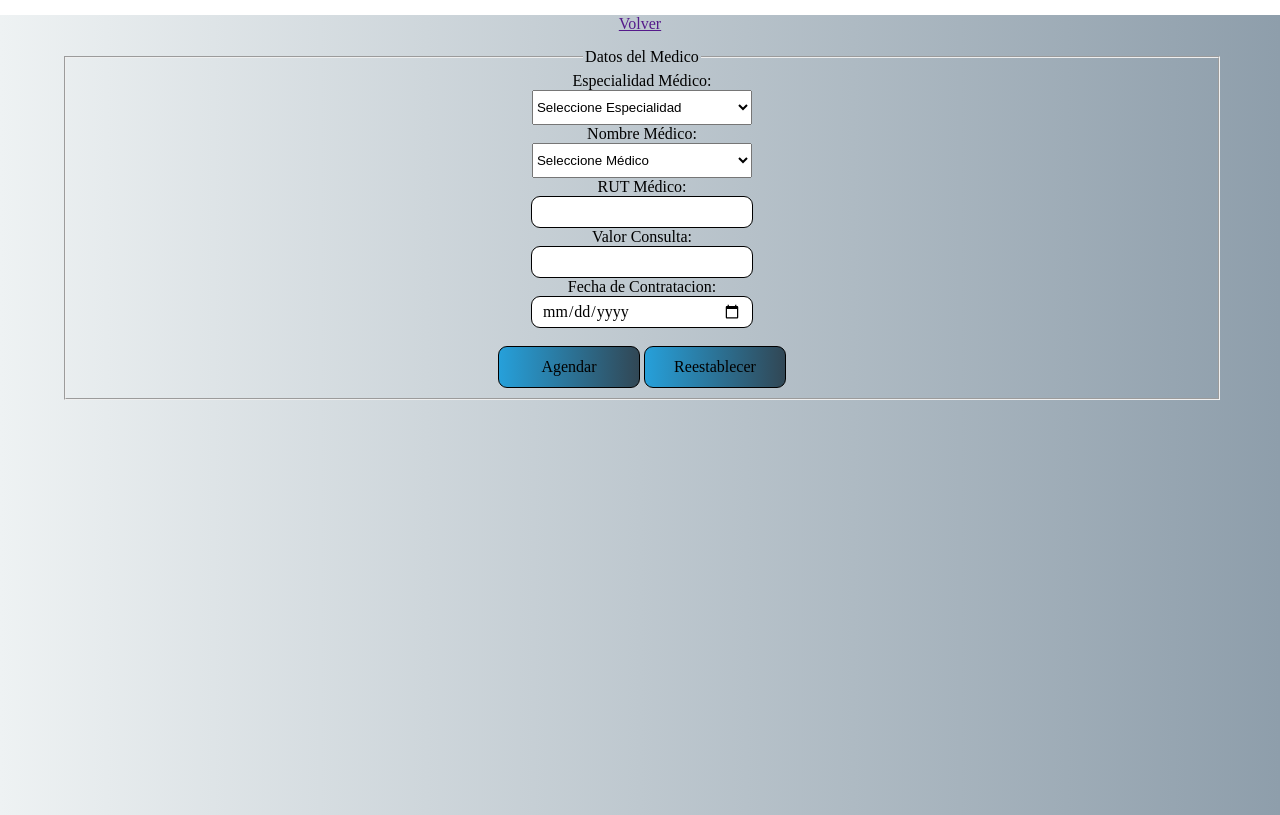
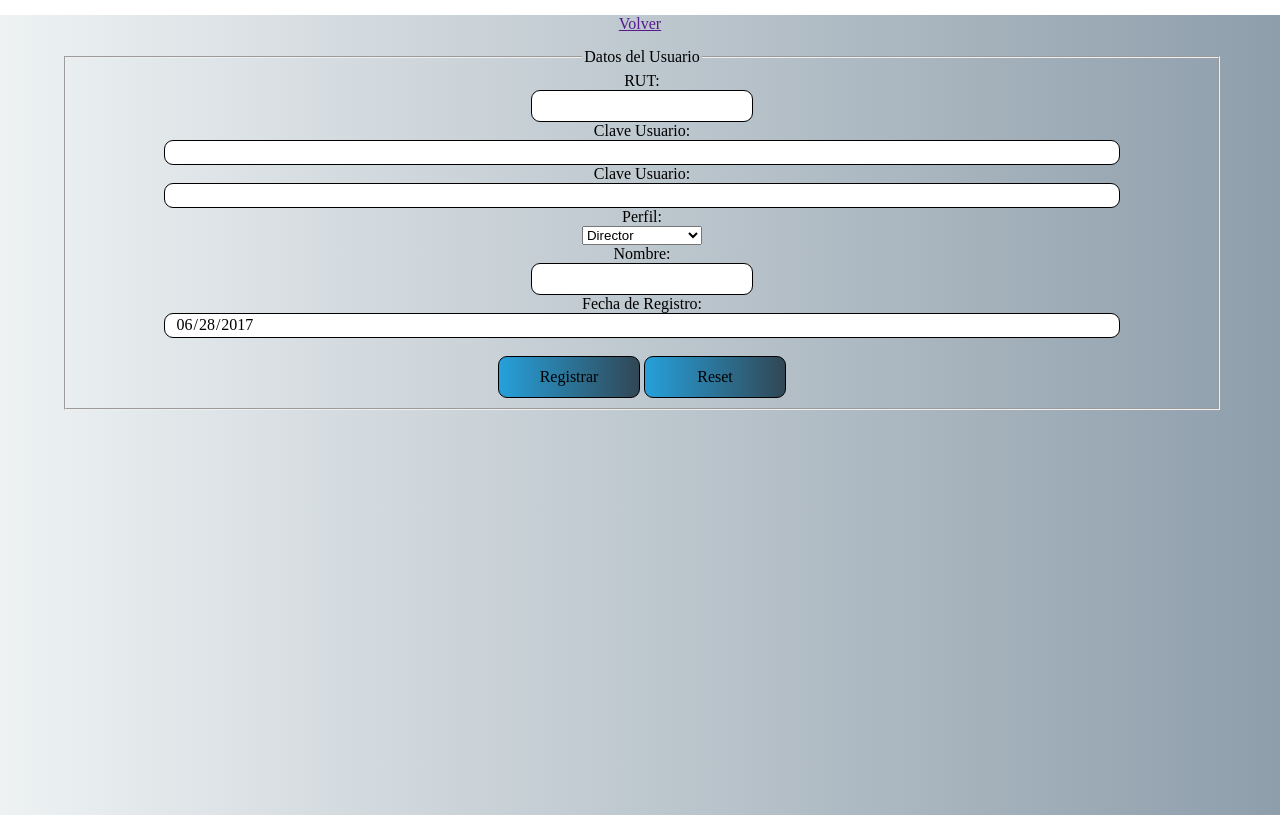
Before and after one commit to JuanAdasme/DAI5501_Examen, a PHP site: page /agregarUsuario.php in a window 1280 px wide. Run offline with PHP 8.4, Linux system fonts and the light colour scheme; some libraries are stand-ins or nearby versions.

Commit message:
Fix some errors in administrador.php. Add 'usuario' into database.

```diff
--- a/backend/controller/UsuarioController.php
+++ b/backend/controller/UsuarioController.php
@@ -17,7 +17,7 @@ class UsuarioController {
         $usuario->setNombre($nombre);
         $usuario->setFechaRegistro(date('d/m/y'));
 
-        $conexion = ConexionDB::getConexion();
+        $conexion = DBConnection::getConexion();
 
         $dao = new UsuarioDao($conexion);
         return $dao->agregarRegistro($usuario);
@@ -25,7 +25,7 @@ class UsuarioController {
 
     public static function validarUsuario($id, $clave) {
 
-        $conexion = ConexionDB::getConexion();
+        $conexion = DBConnection::getConexion();
         $daoUsuario = new UsuarioDao($conexion);
 
         $usuario = $daoUsuario->buscarPorId($id);
--- a/backend/dao/EstadisticaAtencionDao.php
+++ b/backend/dao/EstadisticaAtencionDao.php
@@ -33,7 +33,7 @@ class EstadisticaAtencionDao implements GenericDao {
 
           FROM paciente pac
           JOIN atencion at ON(pac.paciente_rut = at.atencion_paciente_rut)
-          where atencion_estado = "Realizada" ";
+          where atencion_estado = 'Realizada' ";
 
           $sentencia = $this->conexion->prepare($query);
           $sentencia->execute();
--- a/frontend/agregarUsuario.php
+++ b/frontend/agregarUsuario.php
@@ -1,3 +1,25 @@
+<?php
+include_once __DIR__ . '/../backend/controller/UsuarioController.php';
+if ($_SERVER['REQUEST_METHOD'] === 'GET') {
+
+    if (isset($_GET['rutUsuario']) && isset($_GET['claveUsuario']) && isset($_GET['confirmarClave']) &&
+            isset($_GET['perfilUsuario']) && isset($_GET['nombreUsuario']) && isset($_GET['fechaRegistro'])) {
+
+        if($_GET['claveUsuario'] != $_GET['confirmarClave']) {
+            ?>
+            <script type="text/javascript"> alert('Las claves no coinciden');</script>
+            <?php
+        }
+
+        $exito = UsuarioController::agregarUsuario($_GET['rutUsuario'], $_GET['claveUsuario'], $_GET['perfilUsuario'], $_GET['nombreUsuario'], $_GET['fechaRegistro']);
+        if (!$exito) {
+            ?><script type="text/javascript" >alert('No Funciona!'); console.log('No Funciona!')</script><?php
+        } else {
+            ?><script type="text/javascript" >alert("It's working! It's working!!");</script><?php
+        }
+    }
+}
+?>
 
 <!DOCTYPE html>
 <html>
@@ -29,44 +51,45 @@
                 <form id="formAgendar" action="#" method="GET">
 
                     <fieldset>
-                        <legend>Datos del Medico</legend>
+                        <legend>Datos del Usuario</legend>
                         <div id="tabla">
                             <div class="campoFormulario">
-                                <label for="especialidadMedico">Especialidad Médico:</label>
-                                <select name="especialidad" style="height: 35px; width: 220px;">
-                                    <optgroup id="optEspecialidad" label="-- Especialidad --">
-                                        <option value="">Seleccione Especialidad</option>
-                                        <option value="Medicina General">Medicina General</option>
-                                        <option value="Fonoaudiologia">Fonoaudiología</option>
-                                        <option value="Kinesiologia">Kinesiología</option>
-                                        <option value="Traumatologia">Traumatología</option>
-                                        <option value="Nutricionista">Nutricionista</option>
+                                <label for="rutUsuario">RUT:</label>
+                                <input type="text" name="rutUsuario" required>
+                            </div>
+                            <div class="campoFormulario">
+                                <label for="claveUsuario">Clave Usuario:</label>
+                                <input type="password" name="claveUsuario" required >
+                            </div>
+                            <div class="campoFormulario">
+                                <label for="confirmarClave">Clave Usuario:</label>
+                                <input type="password" name="confirmarClave" required >
+                            </div>
+                            <div class="campoFormulario">
+                                <label for="perfilUsuario">Perfil:</label>
+                                <select name="perfilUsuario">
+                                    <optgroup label="Perfil">
+                                        <option value="Director">Director</option>
+                                        <option value="Administrador">Administrador</option>
+                                        <option value="Secretario">Secretario</option>
+                                        <option value="Paciente">Paciente</option>
+                                    </optgroup>
                                 </select>
                             </div>
                             <div class="campoFormulario">
-                                <label for="nombreMedico">Nombre Médico:</label>
-                                <select name="medicoTratante" required  style="height: 35px; width: 220px;">
-                                    <option value="">Seleccione Médico</option>
-                                </select>
+                                <label for="nombreUsuario">Nombre:</label>
+                                <input type="text" name="nombreUsuario" required >
                             </div>
                             <div class="campoFormulario">
-                                <label for="rutMedico">RUT Médico:</label>
-                                <input type="text" name="rutMedico" readonly >
-                            </div>
-                            <div class="campoFormulario">
-                                <label for="valorConsulta">Valor Consulta:</label>
-                                <input type="text" name="valorConsuta" readonly >
-                            </div>
-                            <div class="campoFormulario">
-                                <label for="fechaAtencion">Fecha de Contratacion:</label>
-                                <input type="date" name="fechaAtencion" required  style="height: 10px; width: 200px;">
+                                <label for="fechaRegistro">Fecha de Registro:</label>
+                                <input type="date" name="fechaRegistro" value="<?= date('Y-m-d'); ?>" readonly >
                             </div>
                         </div><br>
 
 
-                        <div id="tabla">
-                            <input type="submit" name="btnAgendar" value="Agendar" >
-                            <input type="submit" name="btnReset" value="Reestablecer" >
+                        <div id="botonera">
+                            <input type="submit" name="btnRegistrar" value="Registrar" >
+                            <input type="reset" name="btnReset" >
                         </div>
                     </fieldset>
 
--- a/frontend/css/estilo-principal.css
+++ b/frontend/css/estilo-principal.css
@@ -146,7 +146,7 @@ fieldset {
     text-align:center;
 }
 
-#vista input[type="text"]{
+#vista input[type="text"] {
   height: 10px;
   width: 200px;
 }
@@ -202,6 +202,10 @@ fieldset {
 }
 
 #vista input {
+    width: 90%;
+}
+
+input {
     width: 90%;
 }
 
--- /dev/null
+++ b/frontend/js/agregarPaciente.js
@@ -0,0 +1,4 @@
+jQuery(document).ready(function() {
+
+
+});
```
Also changed, not shown: frontend/agregarPaciente.php (+8 -4 lines), frontend/js/administrador.js (+14 -0 lines).
